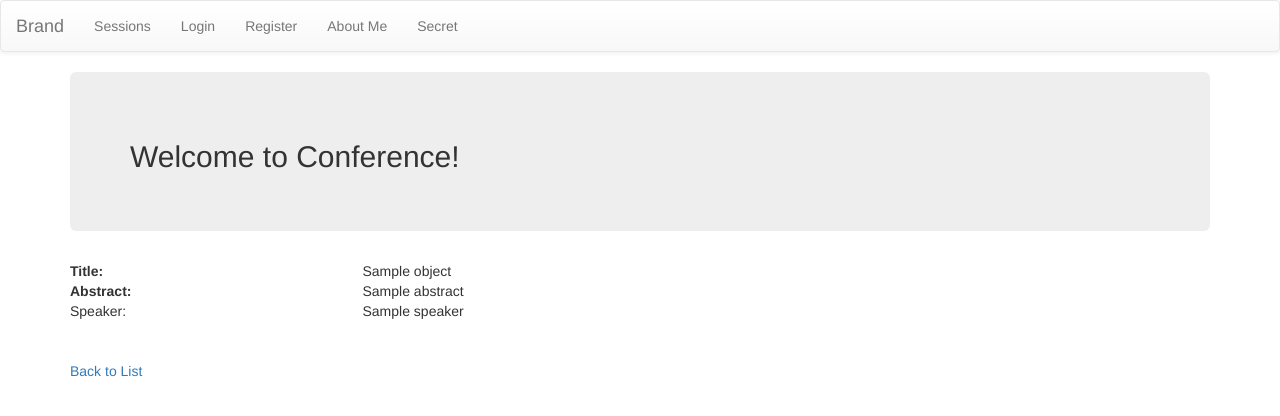
After one commit to sharifulrocky/conference, a Django app: template app/templates/app/session_detail.html in a window 1280 px wide. The commit adds this page. Shown: the top 416 px of the page. Run offline with Django 3.2, Linux system fonts and the light colour scheme; the template is opened without the code that fills it: most values are stand-ins (such as "Sample title", 1, 10 or a date in 2020); some libraries are stand-ins or nearby versions.

Commit message:
Session list view and details view added and master page back to default style

```diff
--- /dev/null
+++ b/app/templates/app/session_detail.html
@@ -0,0 +1,26 @@
+{% extends 'master.html' %}
+
+{% block content %}
+
+    <div class="row">
+        <div class="col-md-3"><strong>Title:</strong></div>
+        <div class="col-md-9">{{ object.title }}</div>
+    </div>
+
+    <div class="row">
+        <div class="col-md-3"><strong>Abstract:</strong></div>
+        <div class="col-md-9">{{ object.abstract }}</div>
+    </div>
+
+    <div class="row">
+        <div class="col-md-3"><string>Speaker:</string></div>
+        <div class="col-md-9">{{ object.speaker }}</div>
+    </div>
+    <br><br>
+    <div class="row">
+        <div class="col-md-9">
+            <a href="{% url 'sessions_list' %}">Back to List</a>
+        </div>
+    </div>
+
+{% endblock %}
--- a/app/templates/master.html
+++ b/app/templates/master.html
@@ -7,14 +7,48 @@
         <link rel="stylesheet" href="{{ STATIC_URL }}css/bootstrap-theme.min.css">
 
         <script type="application/javascript" src="{{ STATIC_URL }}js/bootstrap.min.js"></script>
-        {#        <script type="application/javascript" src="{{ STATIC_URL }}js/jquery.min.js"></script>#}
+        <script type="application/javascript" src="{{ STATIC_URL }}js/jquery.min.js"></script>
         <script type="application/javascript" src="{{ STATIC_URL }}js/jquery-3.1.1.js"></script>
     </head>
 
     <body>
 
-        <div class="navbar navbar-inverse" role="navigation">
+{#        <div class="navbar navbar-default" role="navigation">#}
+{#            <ul class="nav navbar-nav">#}
+{#                <li><a href="{% url 'sessions_list' %}">Sessions</a></li>#}
+{#                {% if user.is_staff %}#}
+{#                    <li><a href="/admin">Administrator</a></li>#}
+{#                {% endif %}#}
+{##}
+{#                {% if user.is_authenticated %}#}
+{#                    <li><a href="{% url 'logout' %}">Logout</a></li>#}
+{#                {% else %}#}
+{#                    <li><a href="{% url 'login' %}">Login</a></li>#}
+{#                    <li><a href="{% url 'register' %}">Register</a></li>#}
+{#                {% endif %}#}
+{##}
+{#                <li><a href="{% url 'about' %}">About Me</a></li>#}
+{#                <li><a href="{% url 'secret' %}">Secret</a></li>#}
+{#            </ul>#}
+{#        </div>#}
+
+            <nav class="navbar navbar-default" role="navigation">
+                <div class="container-fluid">
+                    <div class="navbar-header">
+                        <button type="button" class="navbar-toggle collapsed" data-toggle="collapse"
+                                data-target="#bs-example-navbar-collapse-1" aria-expanded="false">
+                            <span class="sr-only">Toggle navigation</span>
+                            <span class="icon-bar"></span>
+                            <span class="icon-bar"></span>
+                            <span class="icon-bar"></span>
+                        </button>
+                        <a class="navbar-brand" href="#">Brand</a>
+                    </div>
+
+                    <!-- Collect the nav links, forms, and other content for toggling -->
+                    <div class="collapse navbar-collapse" id="bs-example-navbar-collapse-1">
                         <ul class="nav navbar-nav">
+                            <li><a href="{% url 'sessions_list' %}">Sessions</a></li>
                             {% if user.is_staff %}
                                 <li><a href="/admin">Administrator</a></li>
                             {% endif %}
--- a/app/templates/restricted/secret.html
+++ b/app/templates/restricted/secret.html
@@ -2,6 +2,6 @@
 
 {% block content %}
     <p>
-        <h2>To vew this you have to logged in</h2>
+        <h2>To vew this page you need to logged in</h2>
     </p>
 {% endblock %}
--- a/conference/urls.py
+++ b/conference/urls.py
@@ -26,4 +26,6 @@ urlpatterns = [
     url(r'^register/', auth.register, name='register'),
     url(r'^about/', views.about, name='about'),
     url(r'^secret/', views.secret, name='secret'),
+    url(r'^sessions/$', views.SessionList.as_view(), name='sessions_list'),
+    url(r'^sessions/(?P<pk>[0-9]+)/$', views.SessionDetail.as_view(), name='sessions_detail'),
 ]
```
Also changed, not shown: other parts of app/templates/master.html (+4 -31 lines), app/templates/app/session_list.html (added, +12 -0 lines), app/views.py (+10 -0 lines), app/static/image/logo-techbeeo-software-company-ltd.png (added), db.sqlite3. Lines whose indentation alone changed are shown as unchanged.
